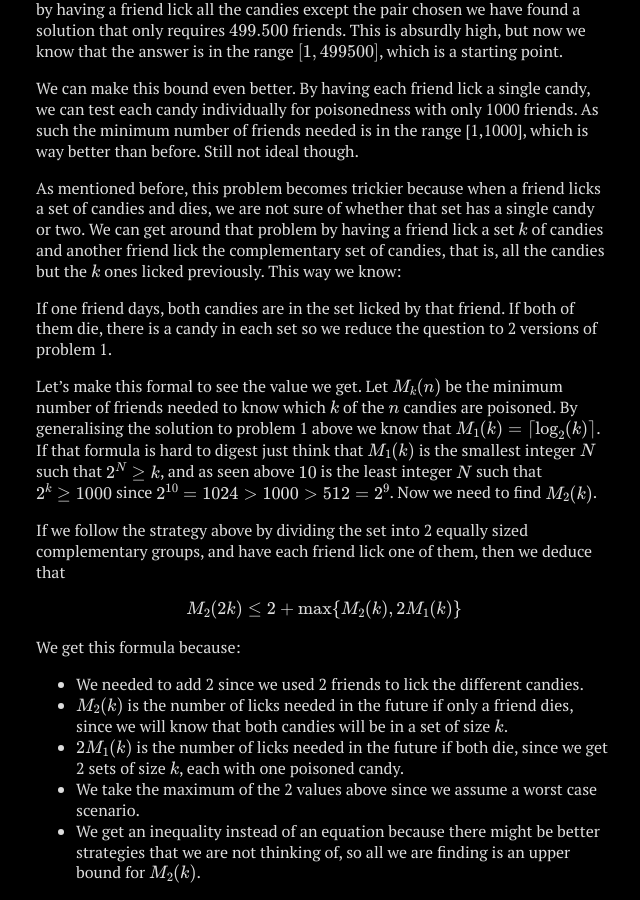
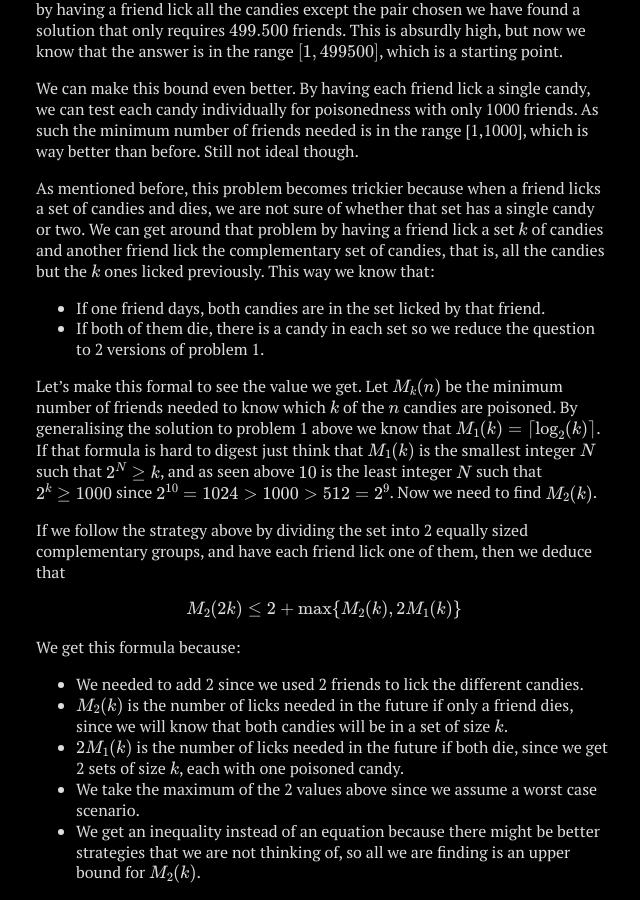
Before and after one commit to migueltorrescosta/migueltorrescosta.github.io, a Jekyll site: the page built from _posts/2018-01-10-Deadly-Candy.md, in a window 1280 px wide and 900 px high, scrolled down 1246 px. Shown: the whole window, without its empty margins (316-956 px from the left). Built offline with Jekyll 4.4.1, drawn with Linux system fonts in a browser that asks for light colours; formulas are drawn with MathJax 3; comment, search, counter and statistics services are not loaded.

```diff
--- a/_posts/2018-01-10-Deadly-Candy.md
+++ b/_posts/2018-01-10-Deadly-Candy.md
@@ -30,10 +30,10 @@
 
 We can make this bound even better. By having each friend lick a single candy, we can test each candy individually for poisonedness with only 1000 friends. As such the minimum number of friends needed is in the range [1,1000], which is way better than before. Still not ideal though.
 
-As mentioned before, this problem becomes trickier because when a friend licks a set of candies and dies, we are not sure of whether that set has a single candy or two. We can get around that problem by having a friend lick a set $$ k $$ of candies and another friend lick the complementary set of candies, that is, all the candies but the $$ k $$ ones licked previously. This way we know:
+As mentioned before, this problem becomes trickier because when a friend licks a set of candies and dies, we are not sure of whether that set has a single candy or two. We can get around that problem by having a friend lick a set $$ k $$ of candies and another friend lick the complementary set of candies, that is, all the candies but the $$ k $$ ones licked previously. This way we know that:
 
-If one friend days, both candies are in the set licked by that friend.
-If both of them die, there is a candy in each set so we reduce the question to 2 versions of problem 1.
+* If one friend days, both candies are in the set licked by that friend.
+* If both of them die, there is a candy in each set so we reduce the question to 2 versions of problem 1.
 
 Let's make this formal to see the value we get. Let $$ M_k(n) $$ be the minimum number of friends needed to know which $$ k $$ of the $$ n $$ candies are poisoned. By generalising the solution to problem 1 above we know that $$ M_1(k) = \lceil \log_2 (k) \rceil $$. If that formula is hard to digest just think that $$ M_1(k) $$ is the smallest integer $$ N $$ such that $$ 2^N \geq k $$, and as seen above $$ 10 $$ is the least integer $$ N $$ such that $$ 2^k \geq 1000 $$ since $$ 2^{10} = 1024 > 1000 > 512 = 2^9 $$. Now we need to find $$ M_2(k) $$.
 
```
